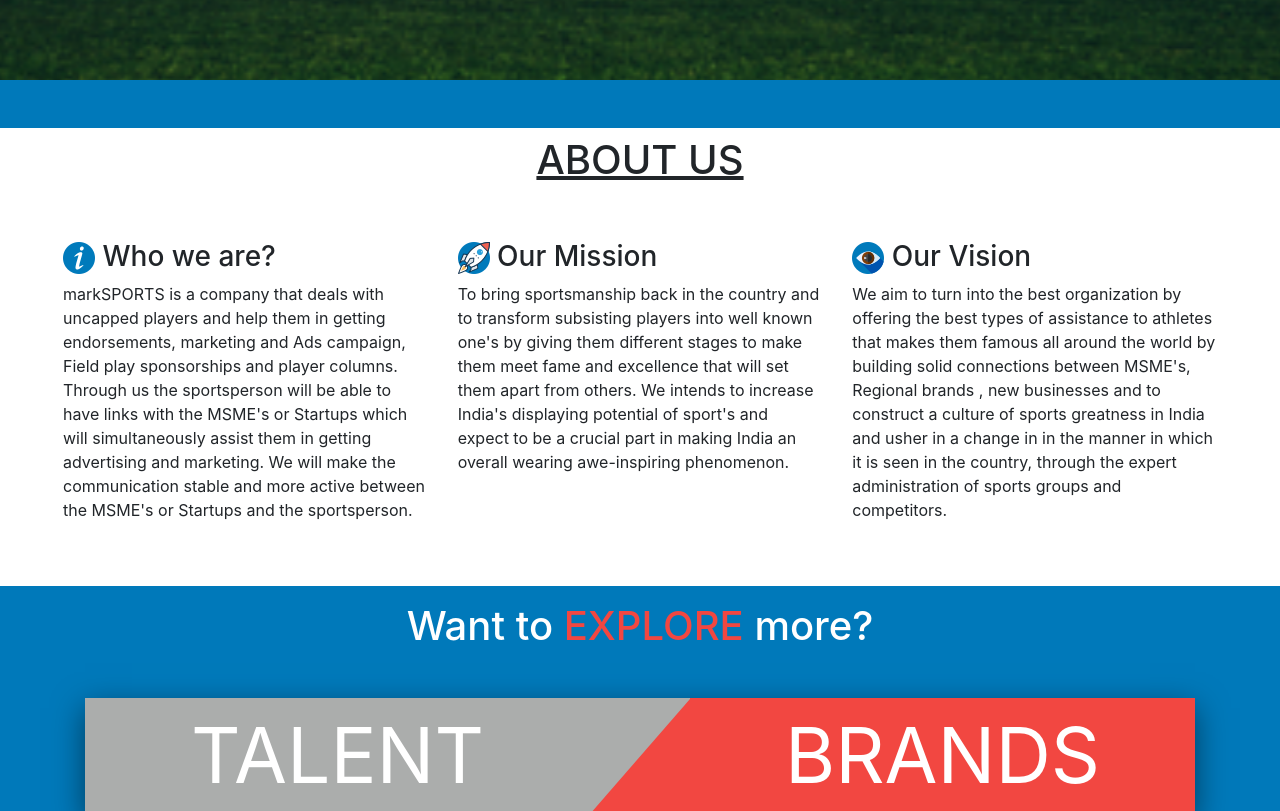
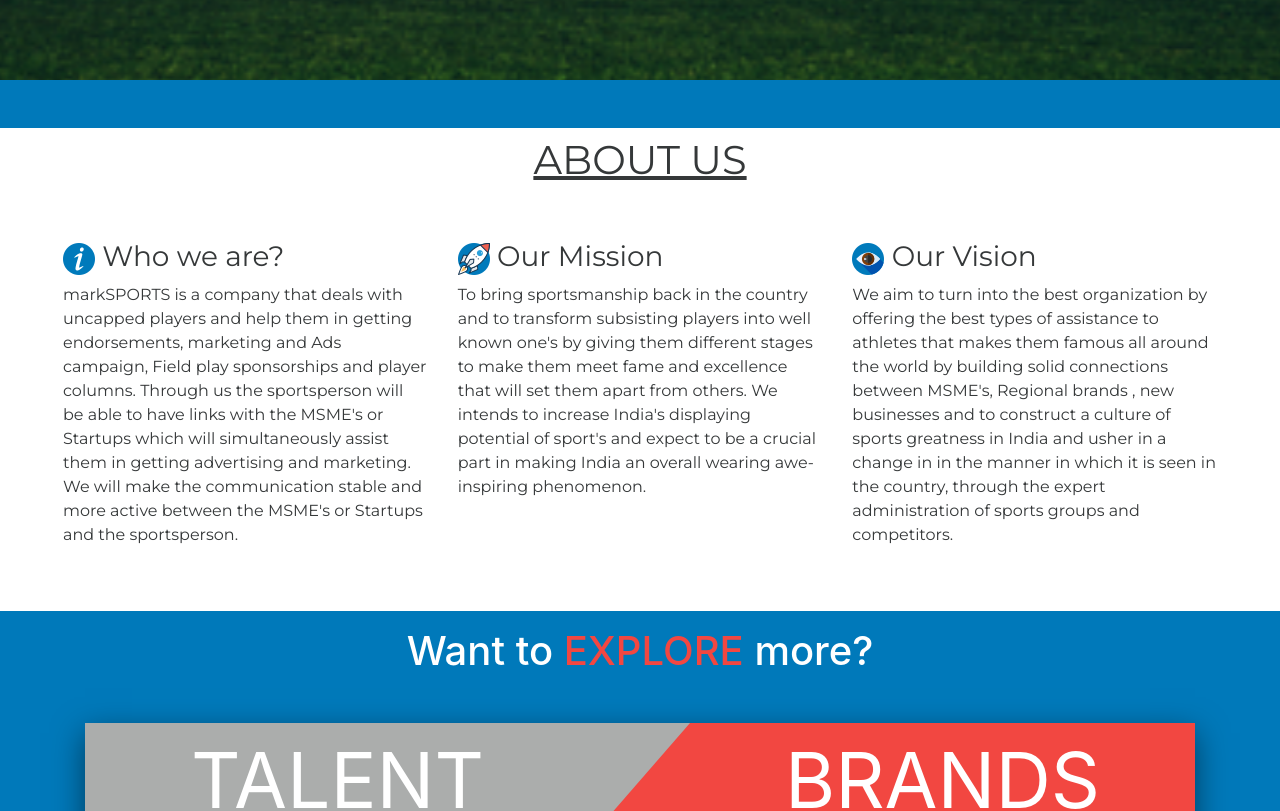
Before and after one commit to sidhearts/marksports, a React (Create React App) app: page / in a window 1280 px wide. Shown: the part 620-1431 px from the top of the page. Built offline with nearby package versions, Linux system fonts and the light colour scheme.

Commit message:
about text fix

```diff
--- a/src/component/Home.js
+++ b/src/component/Home.js
@@ -5,7 +5,7 @@
 function Home() {
   return (
     <div className="content py-5" id="main">
-      <div id="about" style={{background: "white"}}>
+      <div id="about" className="about-box" style={{background: "white"}}>
         <h1 className="pt-2">
           <u>ABOUT US</u>
         </h1>
--- a/src/stylesheets/home.css
+++ b/src/stylesheets/home.css
@@ -111,3 +111,8 @@
 .x {
   color: #f24741;
 }
+
+.about-box {
+  color: #353839;
+  font-family: 'Montserrat', sans-serif;
+}
```
